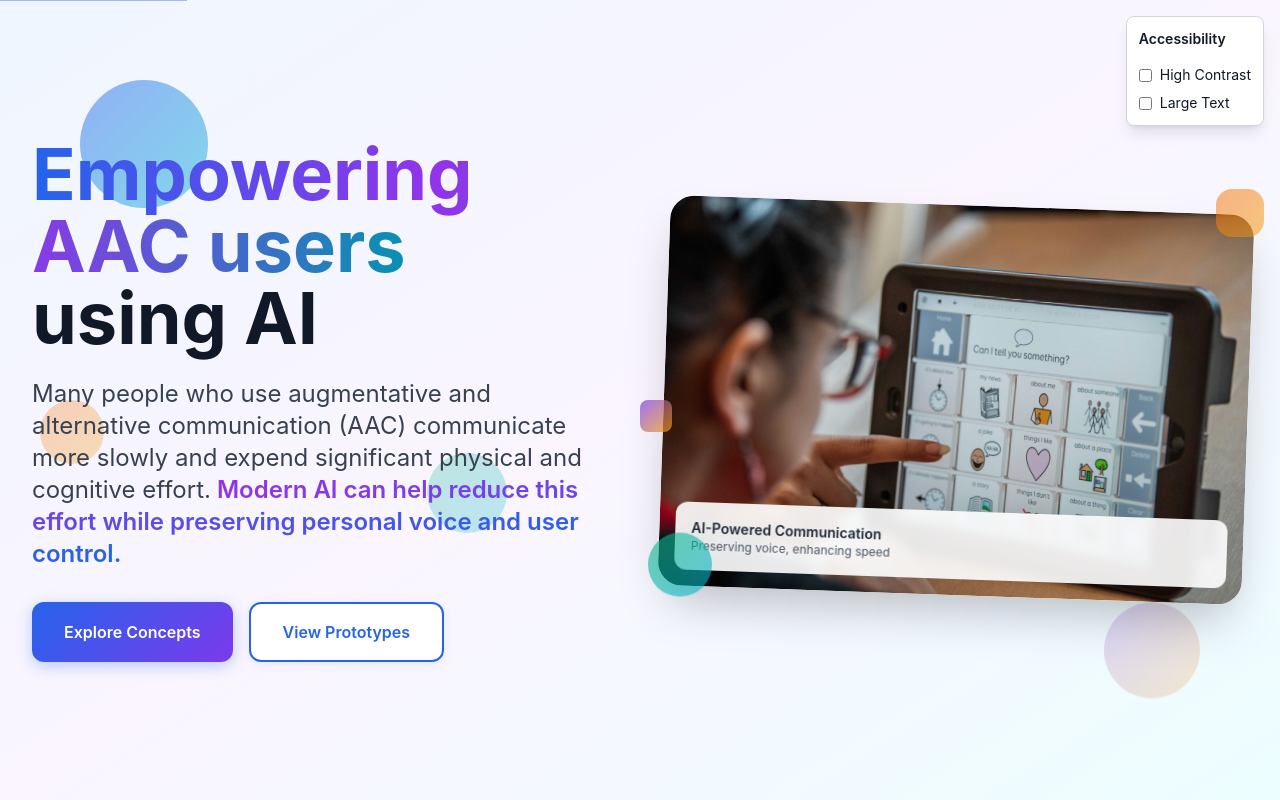
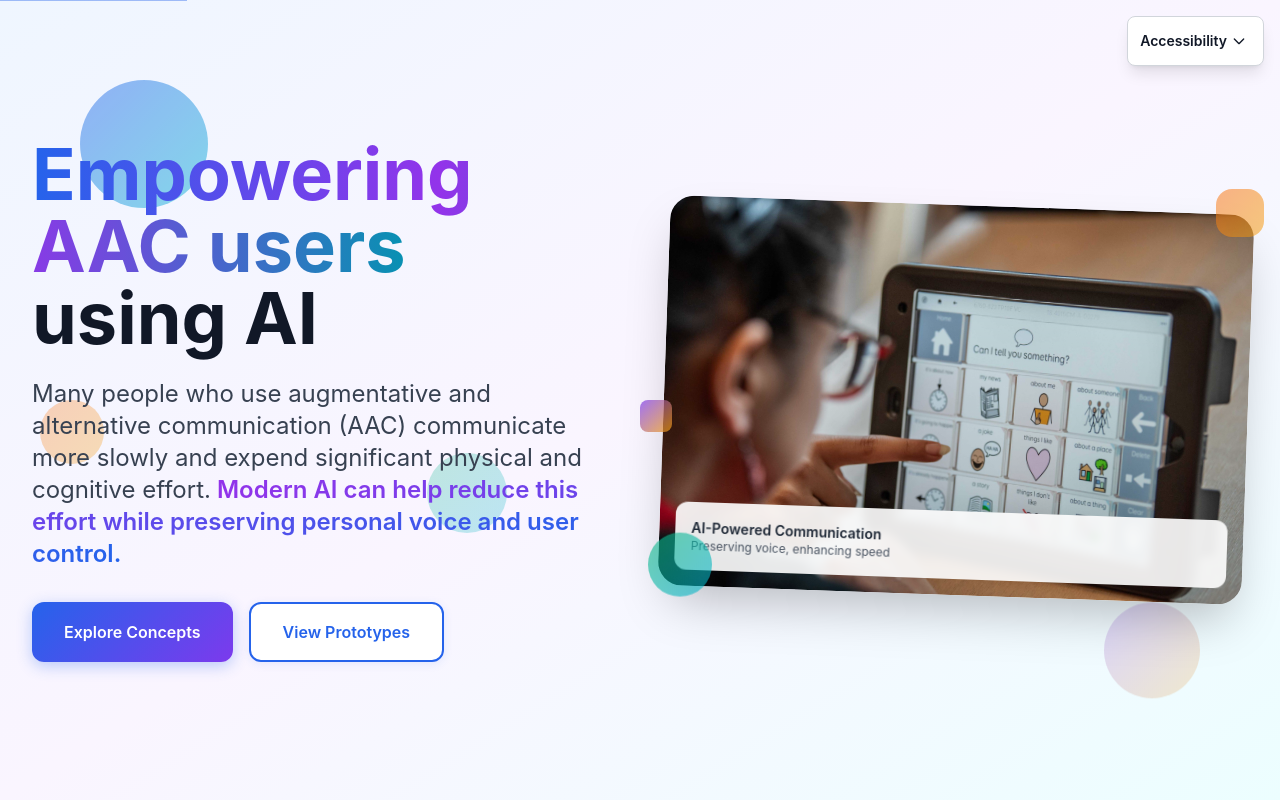
Before and after one commit to AIforAAC/AIforAAC.github.io, a Next.js app: page / in a window 1280 px wide. Shown: the top 800 px of the page. Built offline with nearby package versions, Linux system fonts and the light colour scheme.

Commit message:
Add collapse functionality to accessibility box and update copyright to 2025

```diff
--- a/pages/index.tsx
+++ b/pages/index.tsx
@@ -6,13 +6,16 @@ import InteractivePrototypes from '../components/InteractivePrototypes'
 const AccessibilityControls = () => {
   const [highContrast, setHighContrast] = useState(false)
   const [largeText, setLargeText] = useState(false)
+  const [isExpanded, setIsExpanded] = useState(false)
 
   useEffect(() => {
     // Load preferences from localStorage
     const savedHighContrast = localStorage.getItem('highContrast') === 'true'
     const savedLargeText = localStorage.getItem('largeText') === 'true'
+    const savedExpanded = localStorage.getItem('accessibilityExpanded') === 'true'
     setHighContrast(savedHighContrast)
     setLargeText(savedLargeText)
+    setIsExpanded(savedExpanded)
   }, [])
 
   useEffect(() => {
@@ -33,11 +36,34 @@ const AccessibilityControls = () => {
     // Save to localStorage
     localStorage.setItem('highContrast', highContrast.toString())
     localStorage.setItem('largeText', largeText.toString())
-  }, [highContrast, largeText])
+    localStorage.setItem('accessibilityExpanded', isExpanded.toString())
+  }, [highContrast, largeText, isExpanded])
 
   return (
-    <div className="fixed top-4 right-4 z-50 flex flex-col gap-2 p-3 bg-white border border-gray-300 rounded-lg shadow-lg">
-      <h3 className="text-sm font-semibold mb-2">Accessibility</h3>
+    <div className="fixed top-4 right-4 z-50 bg-white border border-gray-300 rounded-lg shadow-lg">
+      {/* Header with toggle button */}
+      <div className="flex items-center justify-between p-3">
+        <h3 className="text-sm font-semibold">Accessibility</h3>
+        <button
+          onClick={() => setIsExpanded(!isExpanded)}
+          className="p-1 rounded hover:bg-gray-100 focus:ring-2 focus:ring-primary-500"
+          aria-expanded={isExpanded}
+          aria-label={isExpanded ? 'Collapse accessibility options' : 'Expand accessibility options'}
+        >
+          <svg
+            className={`w-4 h-4 transition-transform ${isExpanded ? 'rotate-180' : ''}`}
+            fill="none"
+            stroke="currentColor"
+            viewBox="0 0 24 24"
+          >
+            <path strokeLinecap="round" strokeLinejoin="round" strokeWidth={2} d="M19 9l-7 7-7-7" />
+          </svg>
+        </button>
+      </div>
+
+      {/* Collapsible content */}
+      {isExpanded && (
+        <div className="px-3 pb-3 space-y-2 border-t border-gray-200 pt-2">
           <label className="flex items-center gap-2 text-sm">
             <input
               type="checkbox"
@@ -65,6 +91,8 @@ const AccessibilityControls = () => {
           <div id="large-text-desc" className="sr-only">
             Increase text size for better readability
           </div>
+        </div>
+      )}
     </div>
   )
 }
@@ -799,7 +827,7 @@ export default function Home() {
         <div className="container-max">
           <div className="text-center">
             <p className="text-base text-gray-400">
-              © 2024 AAC AI Empowerment Project. Building accessible communication technology.
+              © 2025 AAC AI Empowerment Project. Building accessible communication technology.
             </p>
           </div>
         </div>
```
Lines whose indentation alone changed are shown as unchanged.
